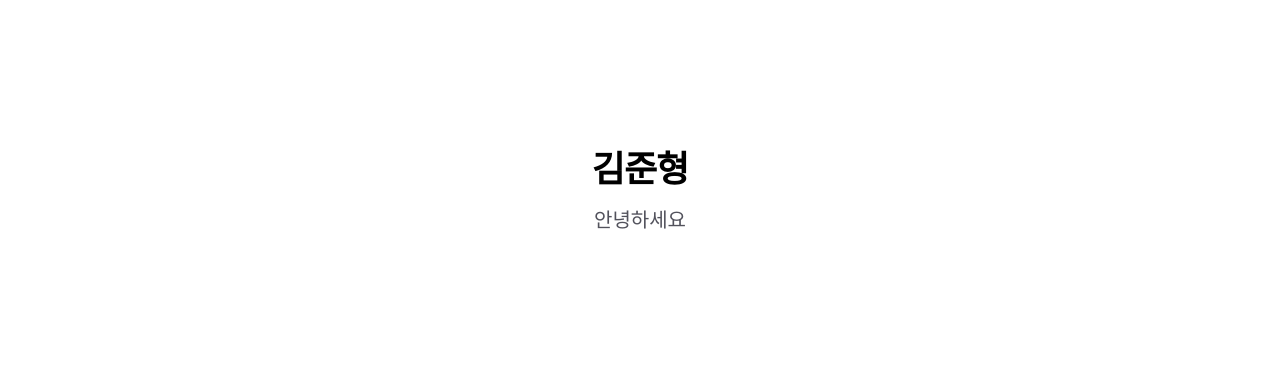
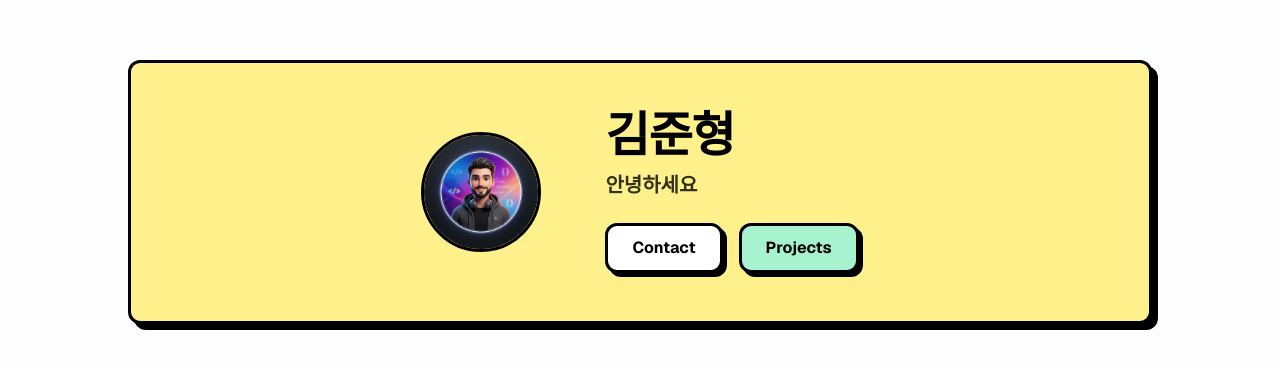
Before and after one commit to babyhumba/mylink, a Next.js app in the folder my-profile/: page / in a window 1280 px wide. Shown: the part 208-576 px from the top of the page. Built offline with nearby package versions, Linux system fonts and the light colour scheme.

Commit message:
4주차 스타일

```diff
--- a/my-profile/app/page.tsx
+++ b/my-profile/app/page.tsx
@@ -1,9 +1,39 @@
+import Image from "next/image";
+
 export default function Home() {
   return (
-    <div className="flex min-h-screen flex-col items-center justify-center bg-white p-8 font-sans text-black dark:bg-black dark:text-white">
-      <main className="flex flex-col items-center gap-4 text-center">
-        <h1 className="text-4xl font-bold tracking-tight">김준형</h1>
-        <p className="text-xl text-zinc-600 dark:text-zinc-400">안녕하세요</p>
+    <div className="flex min-h-screen flex-col items-center justify-center bg-[#fdfdfd] p-6 font-sans text-black selection:bg-[#FEF08A] selection:text-black">
+      <main className="flex w-full max-w-[360px] flex-col items-center gap-8 md:max-w-[768px] lg:max-w-[1024px]">
+        {/* Profile Section (Neo-brutalism) */}
+        <div className="flex w-full flex-col items-center gap-8 rounded-[12px] border-[3px] border-black bg-[#FEF08A] p-8 shadow-[6px_6px_0_black] transition-transform hover:-translate-y-1 hover:shadow-[8px_8px_0_black] md:flex-row md:justify-center md:gap-12 lg:gap-16 lg:p-12">
+          {/* Profile Image */}
+          <div className="h-[120px] w-[120px] shrink-0 overflow-hidden rounded-full border-[3px] border-black bg-white">
+            <Image
+              src="/profile.png"
+              alt="프로필 이미지"
+              width={120}
+              height={120}
+              className="h-full w-full object-cover"
+              priority
+            />
+          </div>
+
+          {/* Profile Details */}
+          <div className="flex flex-col items-center text-center md:items-start md:text-left">
+            <h1 className="text-4xl font-black tracking-tight lg:text-5xl">김준형</h1>
+            <p className="mt-3 text-lg font-bold text-black/80 lg:text-xl">안녕하세요</p>
+
+            {/* Action Buttons */}
+            <div className="mt-6 flex flex-wrap justify-center gap-4 md:justify-start">
+              <button className="rounded-[12px] border-[3px] border-black bg-white px-6 py-2.5 font-bold shadow-[4px_4px_0_black] transition-all hover:bg-gray-50 active:translate-x-[4px] active:translate-y-[4px] active:shadow-none">
+                Contact
+              </button>
+              <button className="rounded-[12px] border-[3px] border-black bg-[#A7F3D0] px-6 py-2.5 font-bold shadow-[4px_4px_0_black] transition-all hover:bg-[#6EE7B7] active:translate-x-[4px] active:translate-y-[4px] active:shadow-none">
+                Projects
+              </button>
+            </div>
+          </div>
+        </div>
       </main>
     </div>
   );
```
Also changed, not shown: my-profile/public/profile.png (added).
